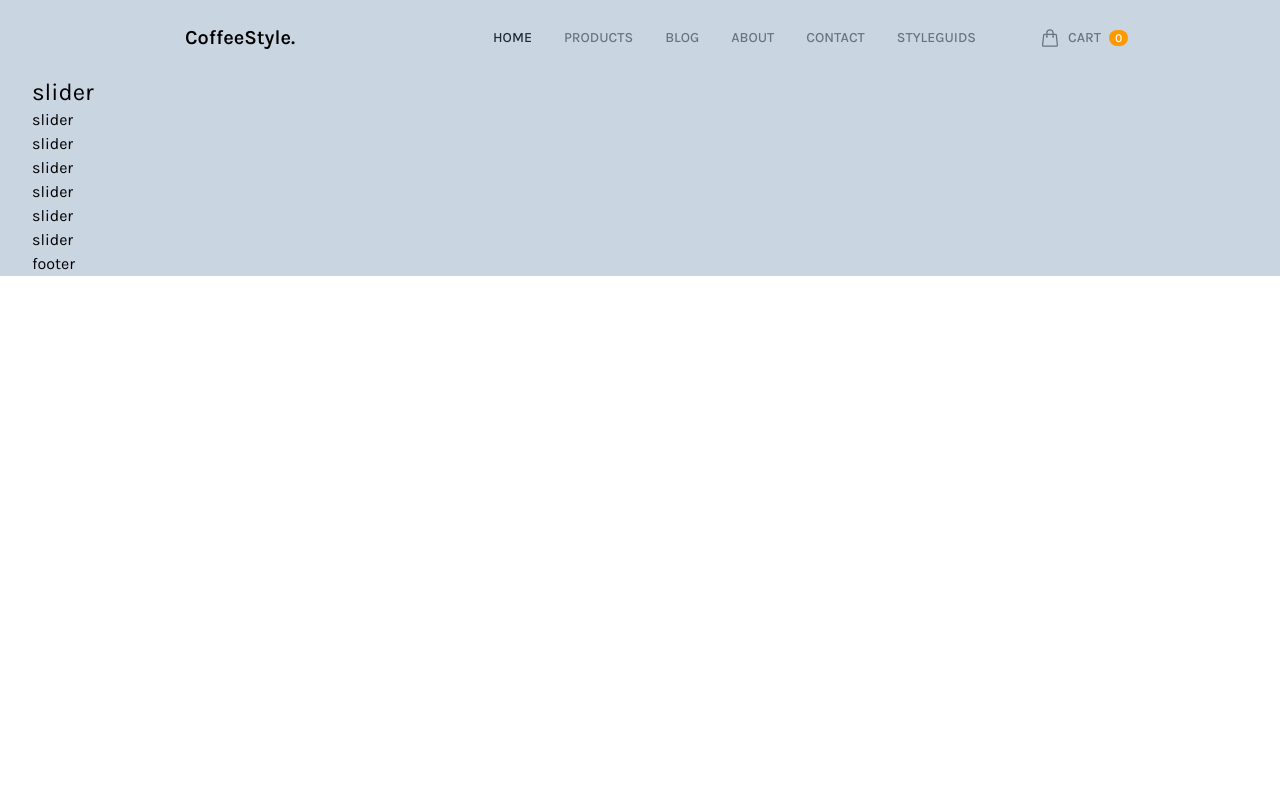
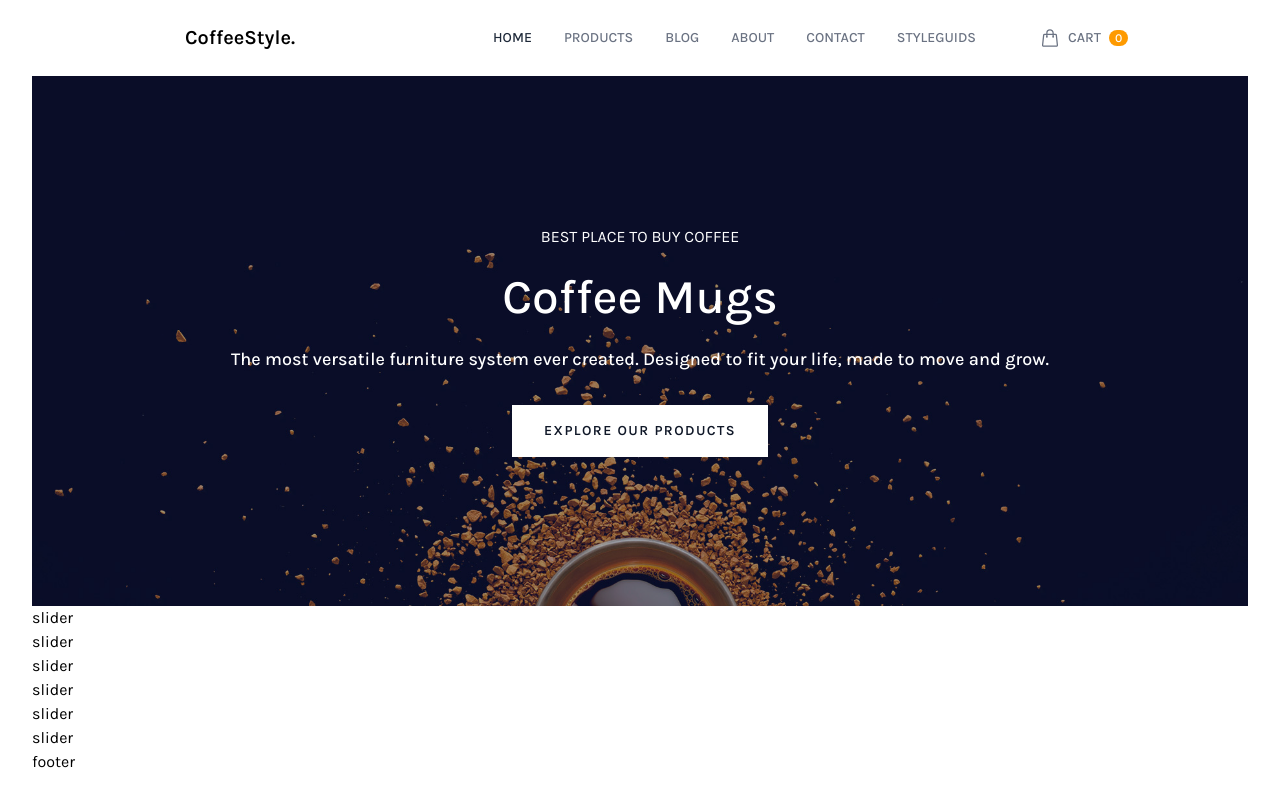
Before and after one commit to vietlp1000/tailwindcss-coffee-style, a website: page src/index.html in a window 1280 px wide. Drawn offline with nearby package versions, Linux system fonts and the light colour scheme; files that its build step writes are made by us from their sources; files whose address does not match are found by name; a web font is replaced by a local one.

Commit message:
feat: image slider

```diff
--- a/src/index.html
+++ b/src/index.html
@@ -10,7 +10,7 @@
 </head>
 <body>
   <div id="root">
-    <div class="content-wrapper font-karla max-w-screen-2xl text-base mx-auto px-8 bg-slate-300">
+    <div class="content-wrapper font-karla max-w-screen-2xl text-base mx-auto px-8">
       <header class="p-6 mx-auto">
         <nav class="flex flex-row justify-between items-center relative">
           <div class="logo basis-2/6 text-center text-xl font-semibold cursor-pointer">
@@ -61,11 +61,31 @@
             </svg>
           </div>
         </nav>
-      </header>
+      </header> <!--End header-->
 
       <main>
-        <div class="slider text-2xl">
-          slider
+        <div class="slider h-[530px] bg-[url(./image/slider-bg.png)] bg-cover bg-no-repeat bg-bottom">
+          <div class="w-full h-full flex justify-center items-center bg-gray-900/40">
+            <div class="mx-16 text-white text-center">
+              <div class="uppercase mb-6">
+                Best Place To Buy Coffee
+              </div>
+
+              <div class="font-medium text-5xl mb-6">
+                Coffee Mugs
+              </div>
+
+              <div class="font-medium text-lg mb-8">
+                The most versatile furniture system ever created. Designed to fit your life, made to move and grow.
+              </div>
+
+              <div class="flex justify-center">
+                <div class="uppercase bg-white text-gray-900 w-max tracking-widest py-4 px-8 text-sm font-semibold cursor-pointer hover:opacity-95">
+                  Explore Our Products
+                </div>
+              </div>
+            </div>
+          </div>
         </div> <!--End slider-->
 
         <div class="story">
```
Also changed, not shown: src/image/slider-bg.png (added).
